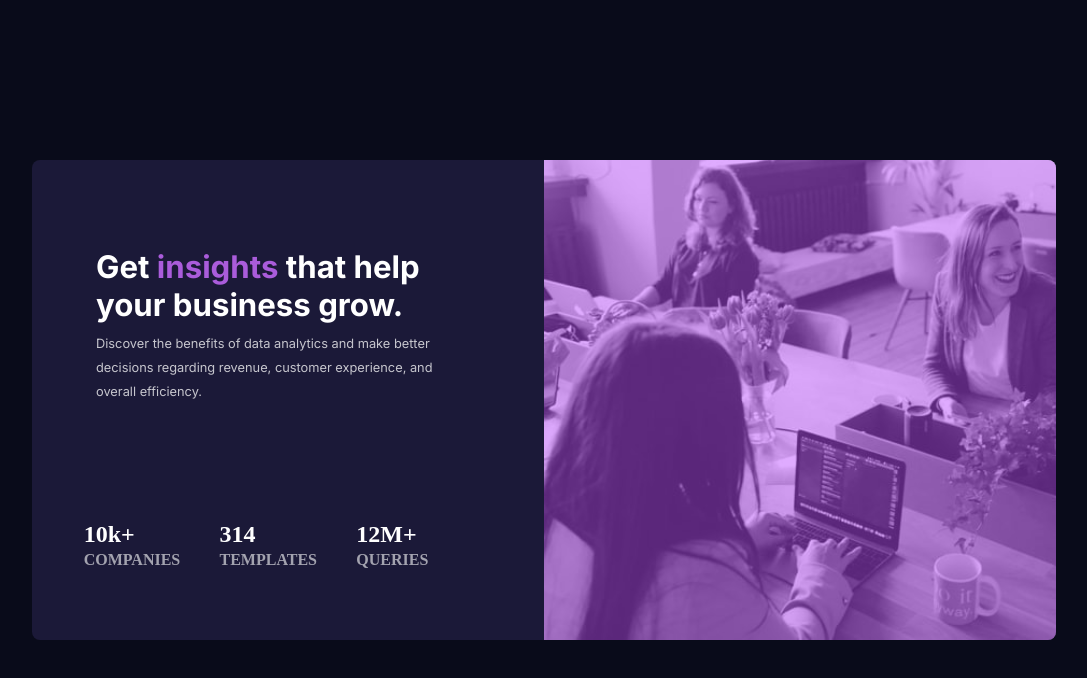
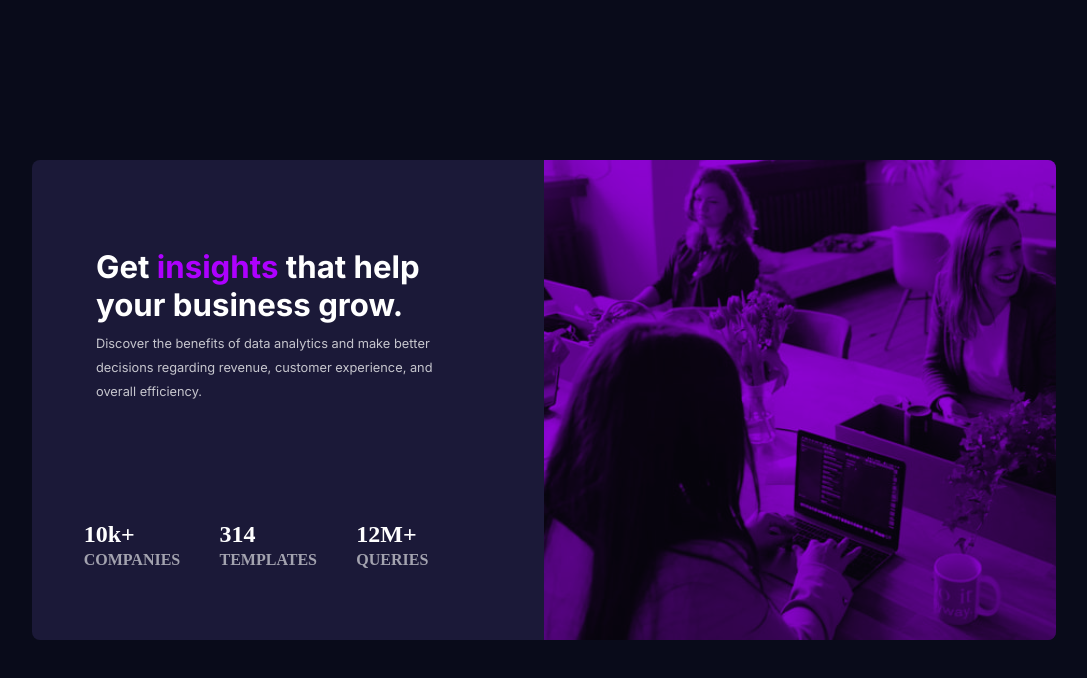
Before and after one commit to hirszaki/Stats-preview-card-component, a plain HTML site: page index.html in a window 1280 px wide. Shown: the whole page, without its empty margins (96-1183 px from the left). Drawn offline with Linux system fonts and the light colour scheme.

Commit message:
zmiana  koloru hsl

```diff
--- a/css/style.css
+++ b/css/style.css
@@ -23,7 +23,9 @@ picture {
 	background-repeat: no-repeat;
 	border-top-left-radius: 0.5rem;
 	border-top-right-radius: 0.5rem;
-	box-shadow: inset 0 0 0 50vw rgba(187, 78, 255, 0.474);
+	background-color: hsl(281, 100%, 50%);
+	background-blend-mode: multiply;
+	opacity: 0.8;
 }
 
 .section {
@@ -51,7 +53,7 @@ h2 {
 }
 
 span {
-	color: hsl(277, 64%, 61%);
+	color: hsl(281, 100%, 50%);
 }
 
 p {
```
